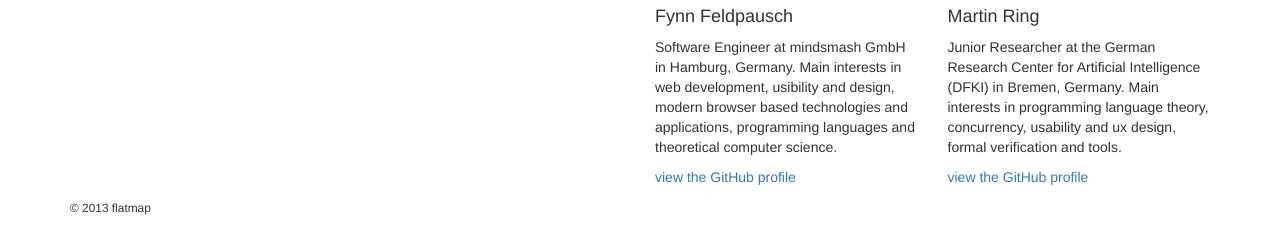
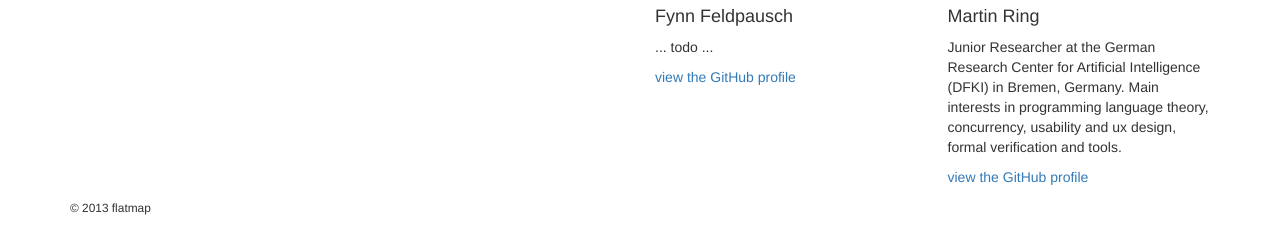
Before and after one commit to flatmap/flatmap.github.io, a plain HTML site: page index.html in a window 1280 px wide. Shown: the part 270-522 px from the top of the page. Drawn offline with nearby package versions, Linux system fonts and the light colour scheme.

Commit message:
Revert "about fynn"
This reverts commit f6df8cc69e426510e56f4462278f3e17ed5b2c3b.

```diff
--- a/index.html
+++ b/index.html
@@ -37,7 +37,7 @@
         <div class='col-sm-4 col-lg-3'>
           <img src='http://www.gravatar.com/avatar/3ee172c50fa6c893305b06768d48891c.jpg?s=300' style='width:100%'/>
           <h4>Fynn Feldpausch</h4>
-          <p>Software Engineer at mindsmash GmbH in Hamburg, Germany. Main interests in web development, usibility and design, modern browser based technologies and applications, programming languages and theoretical computer science.</p>
+          <p>... todo ...</p>
           <p class="view"><a href="https://github.com/fynn">view the GitHub profile</a>
         </div>
         <div class='col-sm-4 col-lg-3'>
```
